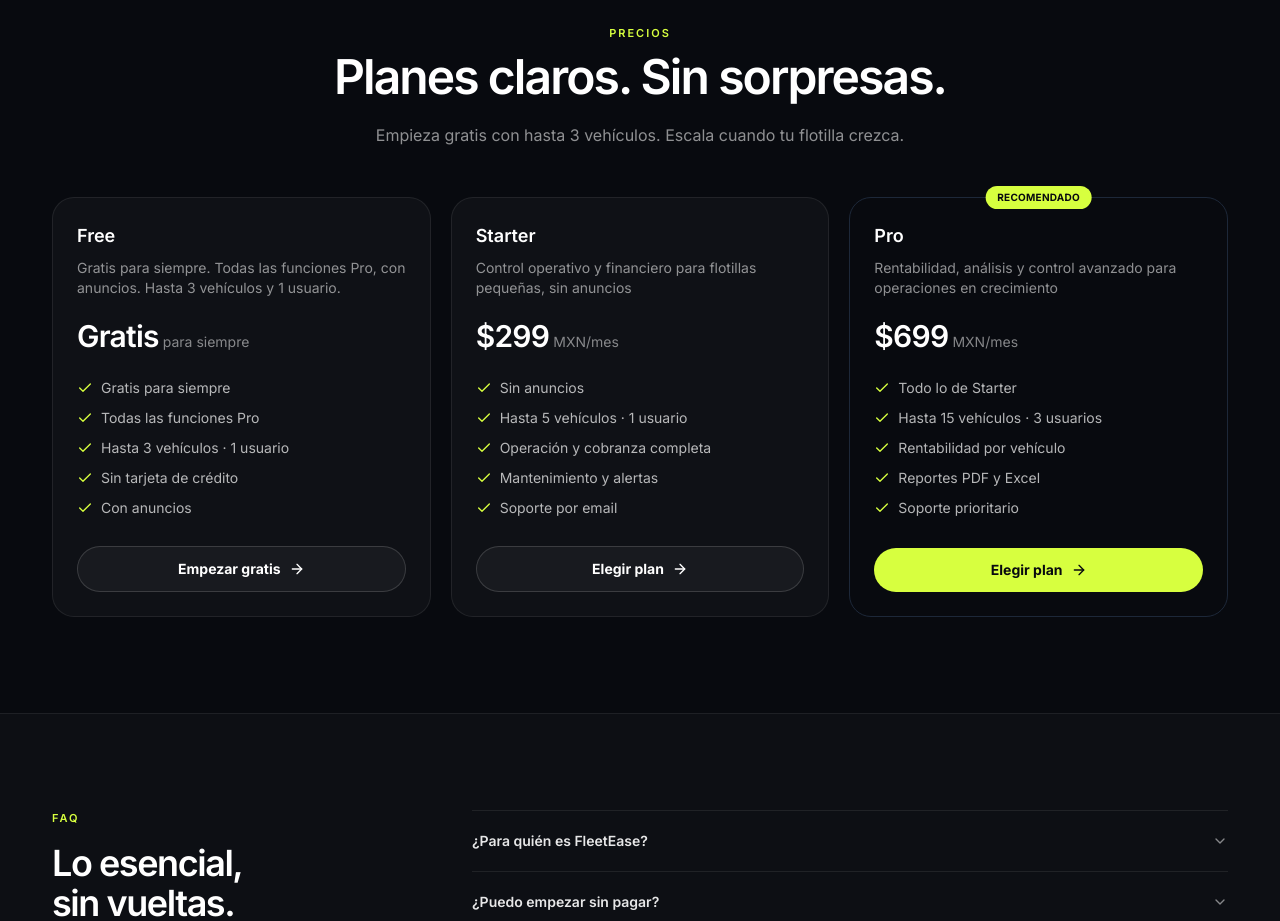
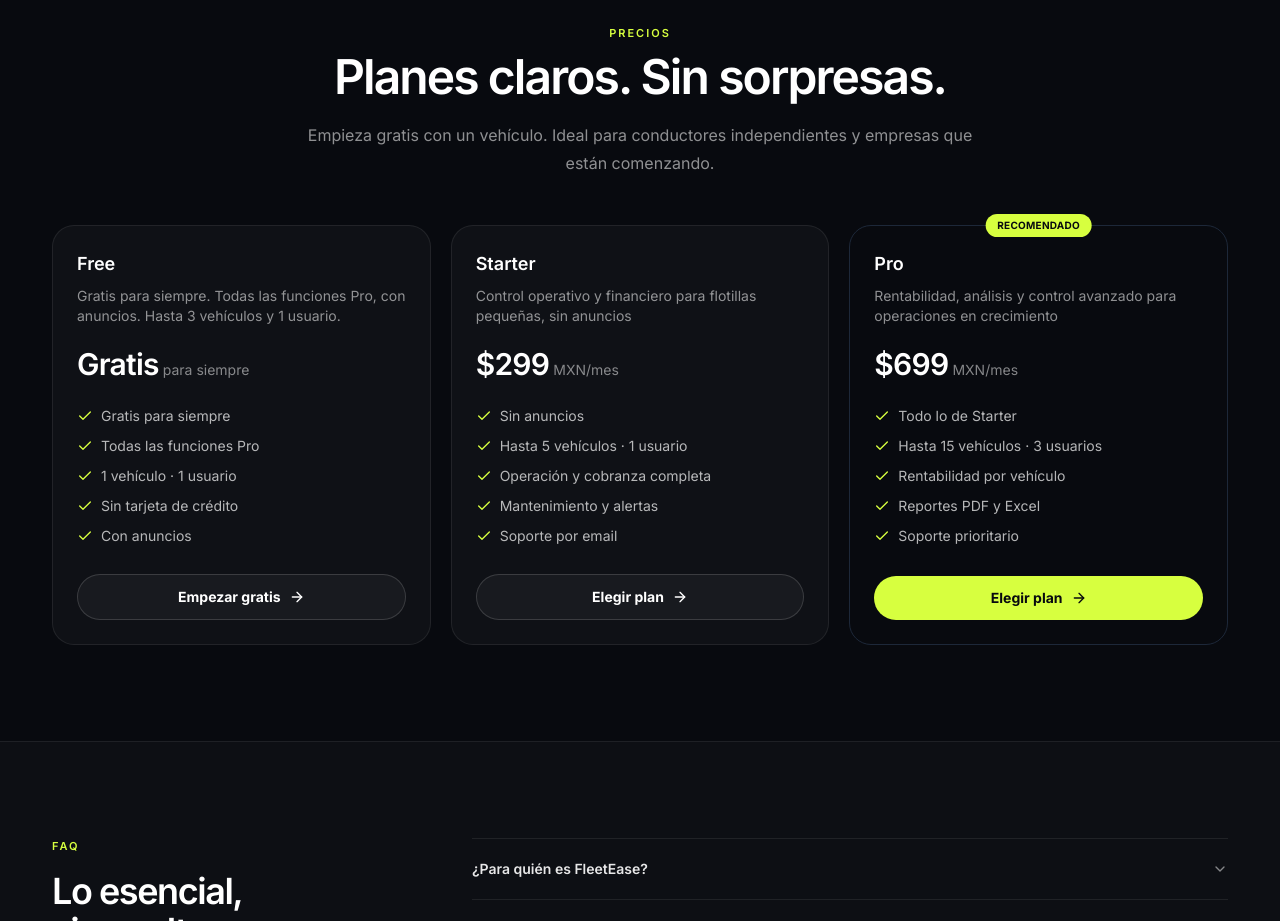
Before and after one commit to JuanGodinezperez18/FleetEase, a Next.js app: page / in a window 1280 px wide. Shown: the part 2780-3701 px from the top of the page. Built offline with nearby package versions, Linux system fonts and the light colour scheme; no server answers; the database is empty.

Commit message:
Update Free plan messaging on landing

```diff
--- a/src/components/landing/landing-pricing.tsx
+++ b/src/components/landing/landing-pricing.tsx
@@ -12,7 +12,7 @@ const HIGHLIGHTS: Partial<Record<PlanType, string[]>> = {
   free: [
     "Gratis para siempre",
     "Todas las funciones Pro",
-    "Hasta 3 vehículos · 1 usuario",
+    "1 vehículo · 1 usuario",
     "Sin tarjeta de crédito",
     "Con anuncios",
   ],
@@ -60,7 +60,7 @@ export function LandingPricing() {
             Planes claros. Sin sorpresas.
           </h2>
           <p className="mt-5 text-[16px] leading-7 text-white/55">
-            Empieza gratis con hasta 3 vehículos. Escala cuando tu flotilla crezca.
+            Empieza gratis con un vehículo. Ideal para conductores independientes y empresas que están comenzando.
           </p>
         </div>
 
```
